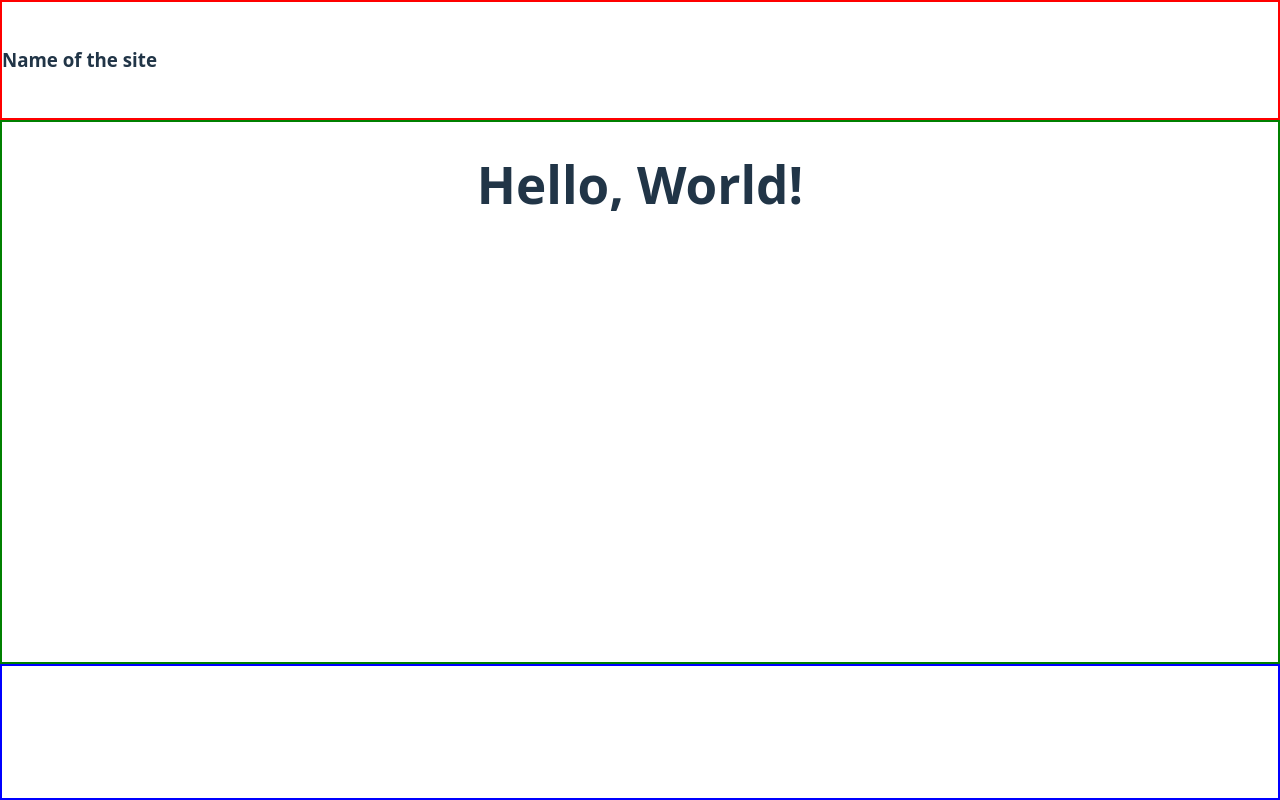
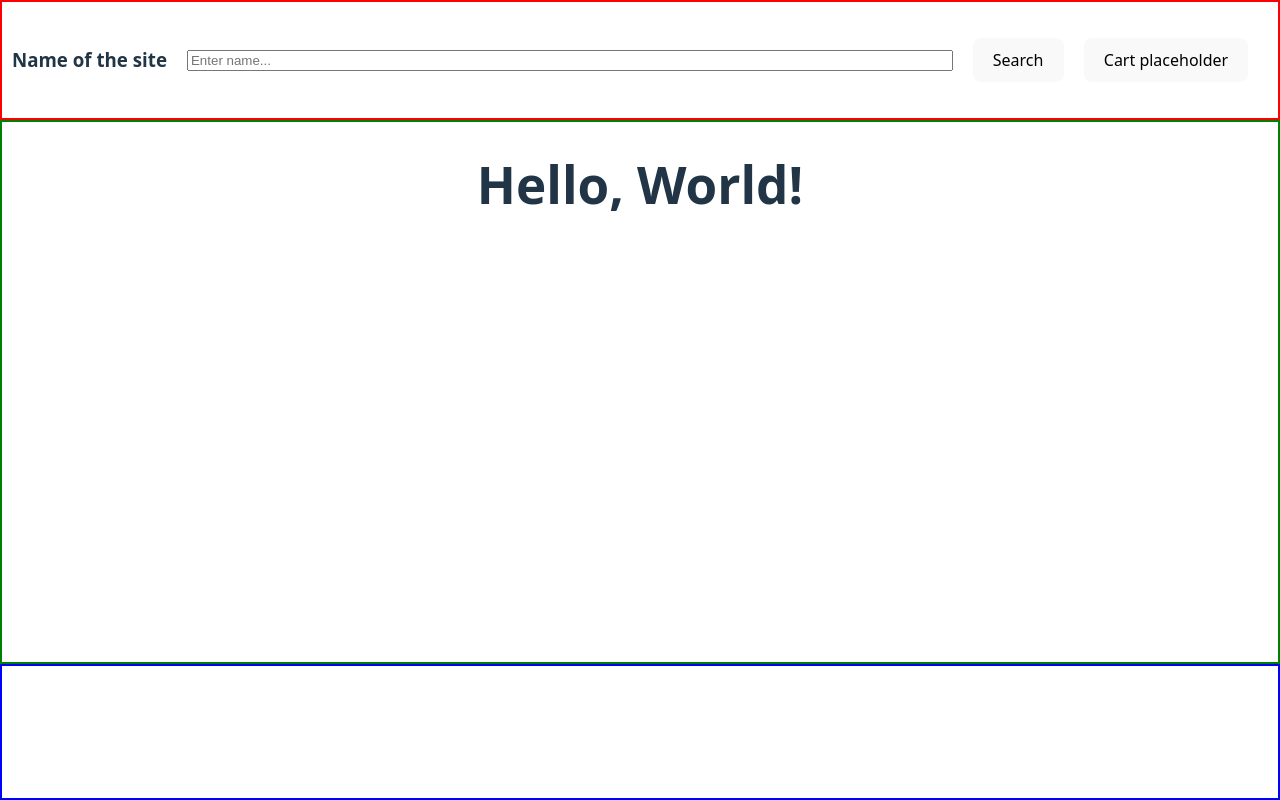
Before and after one commit to kamron-dev/shopping-cart, a React (Vite) app: page / in a window 1280 px wide. Built offline with nearby package versions, Linux system fonts and the light colour scheme.

Commit message:
header skeleton done

```diff
--- a/src/App.css
+++ b/src/App.css
@@ -17,6 +17,13 @@ header {
   height: 100%;
   display: flex;
   align-items: center;
+}
+header > * {
+  margin: 10px;
+}
+
+#search-bar {
+  width: 60%;
 }
 
 main {
--- a/src/App.jsx
+++ b/src/App.jsx
@@ -8,6 +8,9 @@ function App() {
     <>
       <header>
         <h3>Name of the site</h3>
+        <input type="search" name="search-bar" id="search-bar" placeholder='Enter name...' />
+        <button>Search</button>
+        <button>Cart placeholder</button>
       </header>
       <main>
         <h1>Hello, World!</h1>
```
